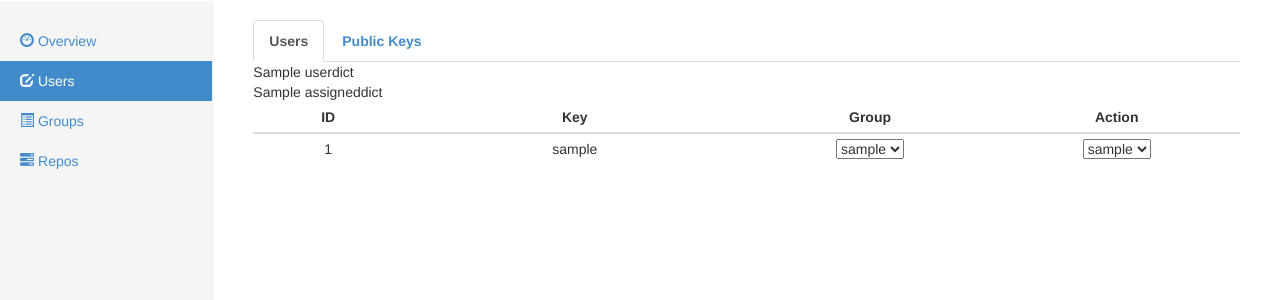
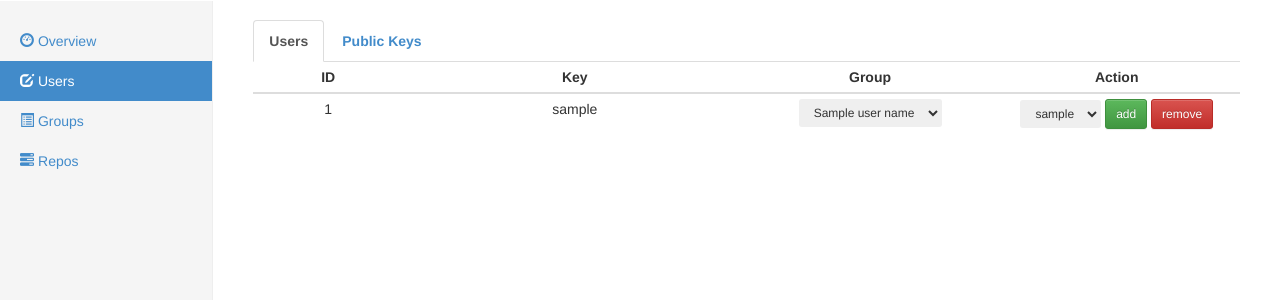
Before and after one commit to asdfII/gitoweb, a Flask app: template templates/user.html in a window 1280 px wide. Shown: the part 50-350 px from the top of the page. Run offline with Flask 2, Linux system fonts and the light colour scheme; the template is opened without the code that fills it: most values are stand-ins (such as "Sample title", 1, 10 or a date in 2020); some libraries are stand-ins or nearby versions.

Commit message:
Quickly Commit

```diff
--- a/templates/user.html
+++ b/templates/user.html
@@ -35,9 +35,6 @@
           <th class="text-center">Action</th>
         </tr>
       </thead>
-      {{ userdict }}
-      <br>
-      {{ assigneddict }}
       <tbody>
       {% for user_id, user_name  in userdict.iteritems() %}
         {% set counter = loop.index %}
@@ -45,18 +42,27 @@
           <td>{{ counter }}</td>
           <td>{{ user_name }}</td>
           <td class="col-md-3">
-            <select name="userGroupName" id="userGroupId">
+            {#{% for assignedgroup_id, assignedgroup_name in assignedgroup.iteritems() %}#}
+
+
+
+            <select class="btn btn-sm" name="userGroupName" id="userGroupId">
               {% for assignedgroup_id, assignedgroup_name in assignedgroup.iteritems() %}
-              <option value="{{ assignedgroup_name }}">{{ assignedgroup_name }}</option>
+              <!-- <option value="{{ assignedgroup_name[1] }}">{{ assignedgroup_name[1] }}</option> -->
+              <option value="{{ assignedgroup_name }}">{{ assignedgroup_name['name'] }}</option>
               {% endfor %}
             </select>
           </td>
           <td class="col-md-3">
-            <select name="addIntoGroupName" id="addIntoGroupId">
+            <div>
+            <select class="btn btn-sm" name="addIntoGroupName" id="addIntoGroupId">
               {% for group_id, group_name in groupdict.iteritems() %}
               <option value="{{ group_name }}">{{ group_name }}</option>
               {% endfor %}
             </select>
+              <input type="button" class="btn btn-sm btn-success" id="addIntoGroupId" value="add">
+              <input type="button" class="btn btn-sm btn-danger" id="removeFromGroupId" value="remove">
+            </div>
           </td>
         </tr>
       {% endfor %}
```
Also changed, not shown: user/views.py (+14 -11 lines).
